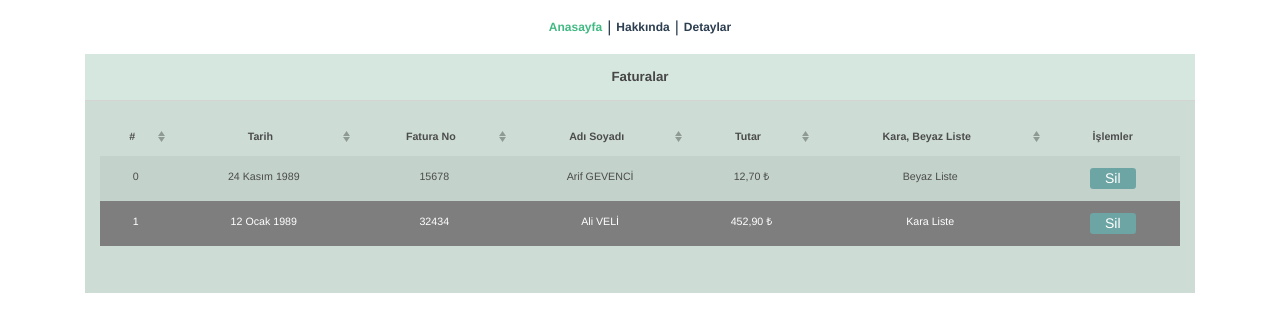
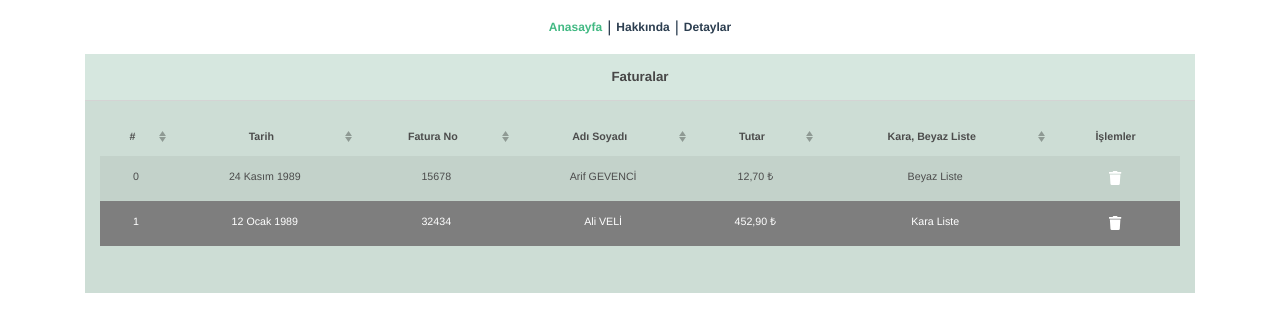
Before and after one commit to arge01/vue-vuex-table-component, a Vue app: page / in a window 1280 px wide. Shown: the top 332 px of the page. Built offline with nearby package versions, Linux system fonts and the light colour scheme; the HTML template or start-up script is replaced by a standard one.

Commit message:
first commit

```diff
--- a/package.json
+++ b/package.json
@@ -8,8 +8,10 @@
     "lint": "vue-cli-service lint"
   },
   "dependencies": {
+    "@fortawesome/fontawesome-svg-core": "^1.2.32",
     "@fortawesome/free-brands-svg-icons": "^5.15.1",
     "@fortawesome/free-regular-svg-icons": "^5.15.1",
+    "@fortawesome/free-solid-svg-icons": "^5.15.1",
     "@fortawesome/vue-fontawesome": "^2.0.0",
     "bootstrap": "^4.5.3",
     "bootstrap-vue": "^2.20.1",
--- a/src/components/DataTable.vue
+++ b/src/components/DataTable.vue
@@ -4,7 +4,7 @@
         <div class="data-table">
             <b-table responsive striped hover :items="items" :fields="fields" :tbody-tr-class="rowClass">
                 <template #cell(action)=data>
-                    <b-button @click="deleted(data)" size="sm">Sil</b-button>
+                    <b-button @click="deleted(data)" size="sm"><font-awesome-icon icon="trash"/></b-button>
                 </template>
             </b-table>
         </div>
@@ -66,7 +66,7 @@
             .btn {
                 padding: 0 15px;
                 border: none;
-                background: #6da5a4;
+                background: transparent;
             }
 
             .table-banned {
--- a/src/main.js
+++ b/src/main.js
@@ -2,6 +2,7 @@
 import 'mutationobserver-shim'
 import Vue from 'vue'
 import './plugins/bootstrap-vue'
+import './plugins/fontawesome.vue'
 import App from './App.vue'
 import router from './router'
 
--- /dev/null
+++ b/src/plugins/fontawesome.vue.js
@@ -0,0 +1,9 @@
+import Vue from 'vue'
+
+import { library } from '@fortawesome/fontawesome-svg-core'
+import { faTrash } from '@fortawesome/free-solid-svg-icons'
+import { FontAwesomeIcon } from '@fortawesome/vue-fontawesome'
+
+library.add(faTrash)
+
+Vue.component('font-awesome-icon', FontAwesomeIcon)
```
Also changed, not shown: 1 other file (tests, documents, lock files or other folders).
